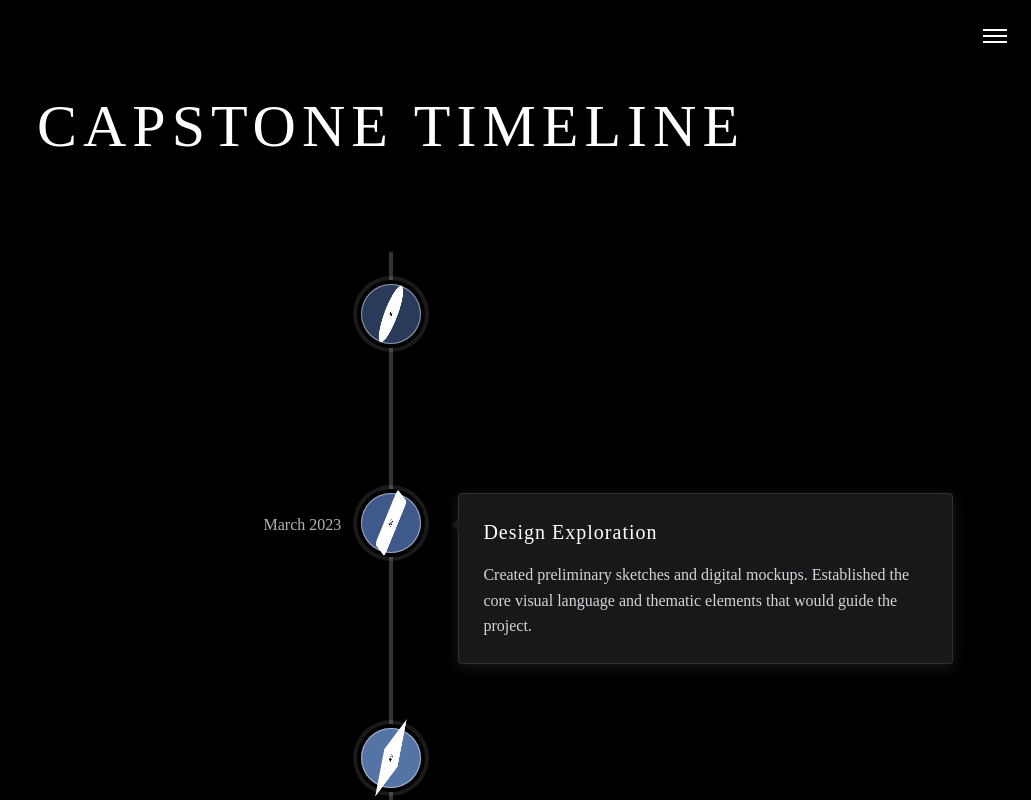
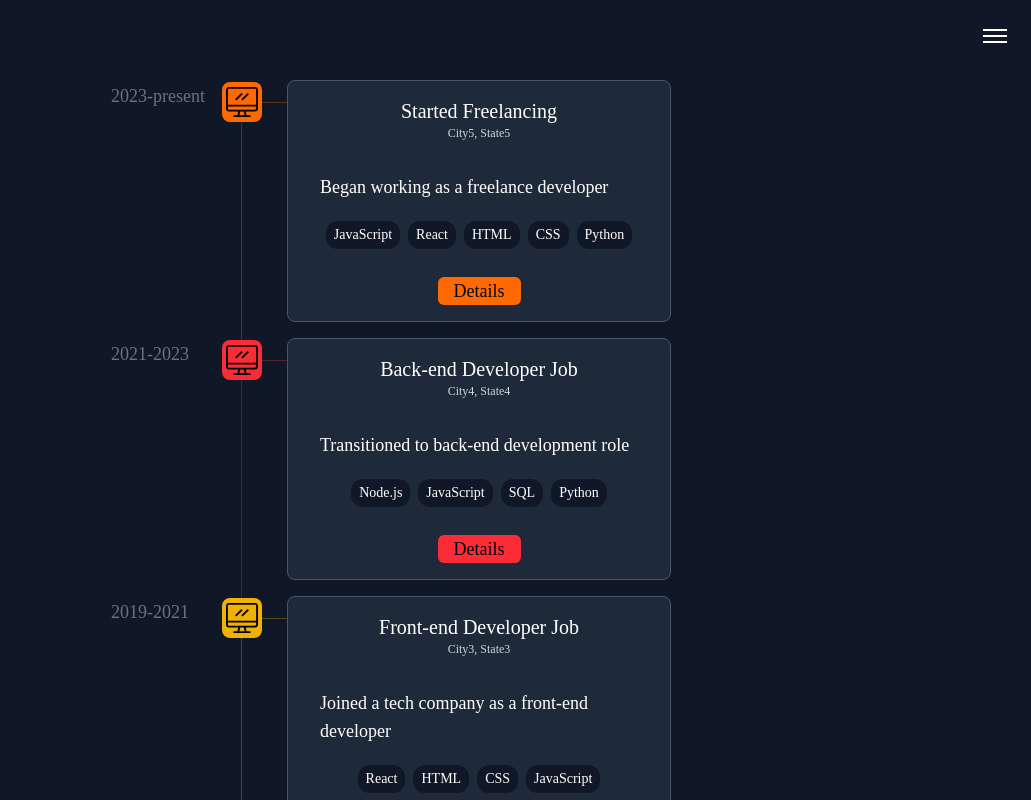
Before and after one commit to kvtys/nickpaz, a React (Vite) app in the folder nick-paz/: page /timeline in a window 1280 px wide. Shown: the top 800 px of the page, without its empty margins (249-1280 px from the left). Built offline with nearby package versions, Linux system fonts and the light colour scheme.

Commit message:
Made a timeline that is filled with tech nonsense, works, but needs to be changed to fit images for the art timeline. Also made spotlight bigger on home page

```diff
--- a/nick-paz/src/App.jsx
+++ b/nick-paz/src/App.jsx
@@ -3,7 +3,9 @@ import { BrowserRouter as Router, Routes, Route } from 'react-router-dom';
 import HomePage from './pages/HomePage';
 import PortfolioPage from './pages/PortfolioPage';
 import TimelinePage from './pages/TimelinePage';
+import TimelinePageAttempt from './pages/TimelinePageAttempt';
 import ContactPage from './pages/ContactPage';
+
 import Navbar from './components/Navbar';
 import React from 'react';
 
@@ -15,7 +17,7 @@ function App() {
         <Routes>
           <Route path="/" element={<HomePage />} />
           <Route path="/portfolio" element={<PortfolioPage />} />
-          <Route path="/timeline" element={<TimelinePage />} />
+          <Route path="/timeline" element={<TimelinePageAttempt />} />
           <Route path="/contact" element={<ContactPage />} />
         </Routes>
       </div>
--- /dev/null
+++ b/nick-paz/src/assets/timelineElements.js
@@ -0,0 +1,59 @@
+const timelineElements = [
+    {
+      id: 1,
+      title: "Graduated from University",
+      location: "City1, State1",
+      description: "Completed my degree in Computer Science",
+      buttonText: "Details",
+      date: "2014-2018",
+      icon: "school",
+      color: "blue",
+      tech: ["JavaScript", "HTML", "CSS", "Java"],
+    },
+    {
+      id: 2,
+      title: "Software Developer Internship",
+      location: "City2, State2",
+      description: "Worked on web development projects",
+      buttonText: "Details",
+      date: "2018-2019",
+      icon: "work",
+      color: "purple",
+      tech: ["JavaScript", "React", "Node.js", "SQL"],
+    },
+    {
+      id: 3,
+      title: "Front-end Developer Job",
+      location: "City3, State3",
+      description: "Joined a tech company as a front-end developer",
+      buttonText: "Details",
+      date: "2019-2021",
+      icon: "work",
+      color: "yellow",
+      tech: ["React", "HTML", "CSS", "JavaScript", "Angular"],
+    },
+    {
+      id: 4,
+      title: "Back-end Developer Job",
+      location: "City4, State4",
+      description: "Transitioned to back-end development role",
+      buttonText: "Details",
+      date: "2021-2023",
+      icon: "work",
+      color: "red",
+      tech: ["Node.js", "JavaScript", "SQL", "Python"],
+    },
+    {
+      id: 5,
+      title: "Started Freelancing",
+      location: "City5, State5",
+      description: "Began working as a freelance developer",
+      buttonText: "Details",
+      date: "2023-present",
+      icon: "work",
+      color: "orange",
+      tech: ["JavaScript", "React", "HTML", "CSS", "Python"],
+    },
+  ];
+
+  export default timelineElements.reverse();
--- a/nick-paz/src/pages/HomePage.jsx
+++ b/nick-paz/src/pages/HomePage.jsx
@@ -56,7 +56,7 @@ const HomePage = () => {
         style={{
           top: 0,
           left: 0,
-          background: `radial-gradient(circle, rgba(255,255,255,0.3) 0%, rgba(0,0,0,0) 70%)`,
+          background: `radial-gradient(circle, rgba(255,255,255,0.3) 0%, rgba(0,0,0,0) 80%)`,
           transform: `translate(${mousePosition.x - 192}px, ${mousePosition.y - 192}px)`, // center on cursor
           transition: 'transform 0.05s ease-out',
         }}
--- /dev/null
+++ b/nick-paz/src/pages/TimelinePageAttempt.jsx
@@ -0,0 +1,79 @@
+import React from "react";
+import timelineElements from "../assets/timelineElements"
+import schoolIcon from "../assets/school.svg"
+import workIcon from "../assets/work.svg"
+
+export default function TimelinePageAttempt({ defaultColor }) {
+    return(
+      <div className="flex flex-col justify-center items-center bg-gray-900 text-white text-base pb-8 sm:text-lg">
+        <div className="mt-[5%]">
+        {timelineElements.map((element) => {
+                  const colors = [
+                    "bg-red-500",
+                    "bg-blue-500",
+                    "bg-yellow-500",
+                    "bg-purple-500",
+                    "bg-orange-500",
+                  ];
+            const color = defaultColor ||`bg-${element.color}-500`
+
+            return (
+              <div key={element.id} className="flex m-4 relative">
+                <div
+                  className={`${color} w-0.5 h-6 translate-x-20 translate-y-56 opacity-60 sm:hidden`}
+                ></div>
+                <div
+                  className={`${color} w-0.5 h-6 translate-x-80 translate-y-56 opacity-60 sm:hidden`}
+                ></div>
+                <div className="hidden items-start w-44 pt-0.5 relative sm:flex">
+                  <div className="w-4/5 text-gray-500">{element.date}</div>
+                  <div
+                    className={`${color} w-px h-full translate-x-5 translate-y-10 opacity-30`}
+                  ></div>
+                  <img
+                    src={element.icon === "school" ? schoolIcon : workIcon}
+                    alt="icon"
+                    className={`${color} w-10 p-1 rounded-lg z-20`}
+                  />
+                  <div
+                    className={`${color} h-px w-8 translate-y-5 opacity-30`}
+                  ></div>
+                </div>
+                <div className="border border-gray-600 rounded-lg px-8 py-4 bg-gray-800 w-full text-center z-10 sm:w-96">
+                  <div className="text-xl font-medium">{element.title}</div>
+                  <div className="text-gray-300 mb-6 sm:mb-8 sm:text-xs">
+                    {element.location}
+                    <span className="sm:hidden">| {element.date}</span>
+                  </div>
+                  <div className="mb-4 text-left">{element.description}</div>
+                  <div className="flex flex-wrap mb-6 justify-center">
+                    {element.tech.map((tech, index) => {
+                      return (
+                        <span
+                          key={index}
+                          className="bg-gray-900 rounded-xl px-2 py-1 text-sm m-1"
+                        >
+                          {tech}
+                        </span>
+                      );
+                    })}
+                  </div>
+                  <img
+                    src={element.icon === "school" ? schoolIcon : workIcon}
+                    alt="icon"
+                    className={`${color} w-8 p-1 rounded-lg z-20 absolute left-4 top-4 sm:hidden`}
+                  />
+                  <a
+                    className={`${color} text-gray-950 font-medium px-4 py-1 rounded-md mx-auto cursor-pointer hover:text-white`}
+                  >
+                    {element.buttonText}
+                  </a>
+                </div>
+              </div>
+            );
+        })}
+        </div>
+
+      </div>
+    );
+}
```
Also changed, not shown: nick-paz/src/assets/school.svg (added), nick-paz/src/assets/work.svg (added).
